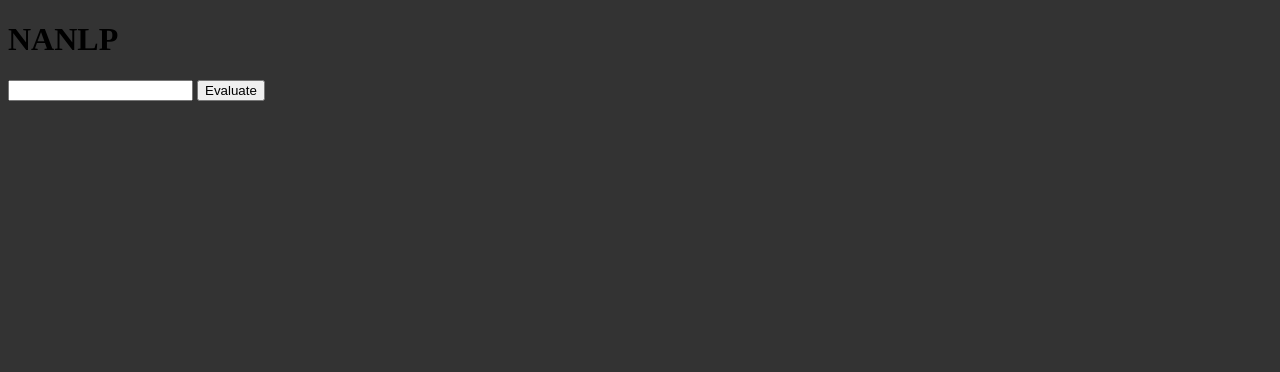
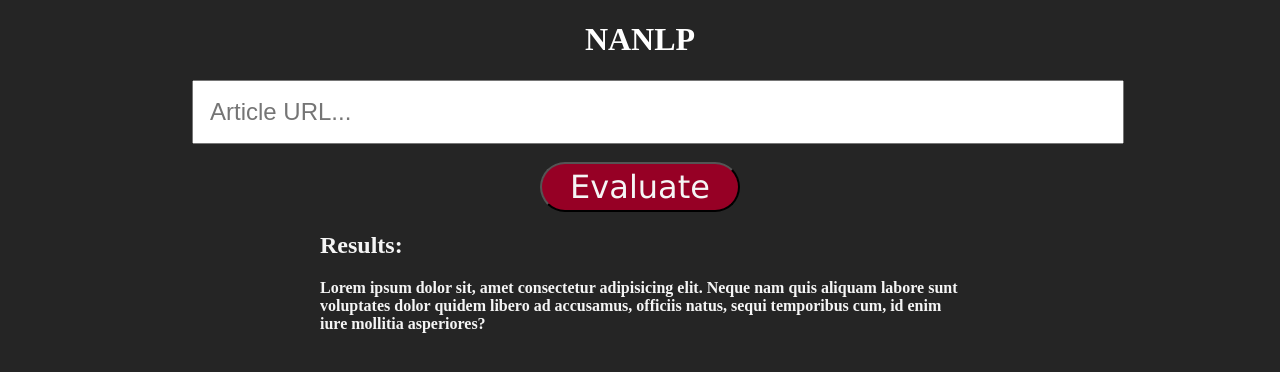
Before and after one commit to Jupi2051/NANLP, a website built with webpack: page src/client/html/index.html in a window 1280 px wide. Built offline with nearby package versions, Linux system fonts and the light colour scheme.

Commit message:
Built UI with and Styling

```diff
--- a/src/client/html/index.html
+++ b/src/client/html/index.html
@@ -14,9 +14,20 @@
 
         <main>
             <form>
-                <input type="text" />
-                <input type="submit" value="Evaluate">
+                <input type="text" placeholder="Article URL..."/>
+                <button type="submit">Evaluate</button>
             </form>
+
+            <div class="Answer">
+                <h2 id="OutcomeTitle">Results:</h2>
+                <div>
+                    <strong>
+                        <p id="AnswerContainer">
+                            Lorem ipsum dolor sit, amet consectetur adipisicing elit. Neque nam quis aliquam labore sunt voluptates dolor quidem libero ad accusamus, officiis natus, sequi temporibus cum, id enim iure mollitia asperiores?
+                        </p>
+                    </strong>
+                </div>
+            </div>
         </main>
 
         <footer>
--- a/src/client/styles/index.scss
+++ b/src/client/styles/index.scss
@@ -1,5 +1,63 @@
-$primary-color: #333;
+$background-primary-color: rgb(37, 37, 37);
+$background-secondary-color: rgb(95, 95, 95);
+$UI-primary-color: rgb(150, 0, 37);
+$UI-secondary-color: rgb(255, 0, 64);
 
 body {
-    background-color: $primary-color;
+    margin: 0;
+    background-color: $background-primary-color;
+    h1
+    {
+        color: white;
+        text-align: center;
+        font-family: "Ubuntu";
+    }
+    form
+    {
+        width: 70%;
+        margin: 0 auto;
+    }
+    button
+    {
+        transition-duration: 0.2s;
+        display: block;
+        align-items: center;
+        text-align: center;
+        width: 200px;
+        height: 50px;
+        font-family:'Lucida Sans', 'Lucida Sans Regular', 'Lucida Grande', 'Lucida Sans Unicode', Geneva, Verdana, sans-serif;
+        background-color: $UI-primary-color;
+        color: whitesmoke;
+        font-size: 2em;
+        margin: 2% auto;
+        border-radius: 200px;
+        &:hover
+        {
+            background-color: $UI-secondary-color;
+            transition-duration: 0.2s;
+        }
+    }
+
+    input
+    {
+        width: 100%;
+        padding: 16px;
+        font-size: 1.5em;
+        margin: 0 auto;
+    }
+
+    .Answer
+    {
+        width: 50%;
+        margin: 0 auto;
+        h2
+        {
+            color: whitesmoke;
+        }
+        p
+        {
+            color: whitesmoke;
+            font: "Ubuntu";
+        }
+    }
 }
```
